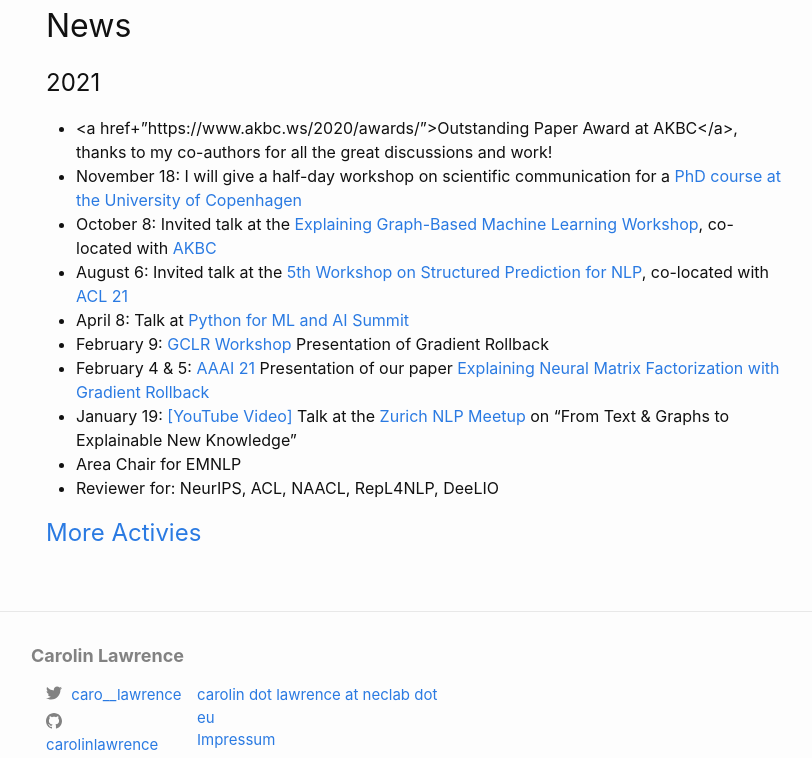
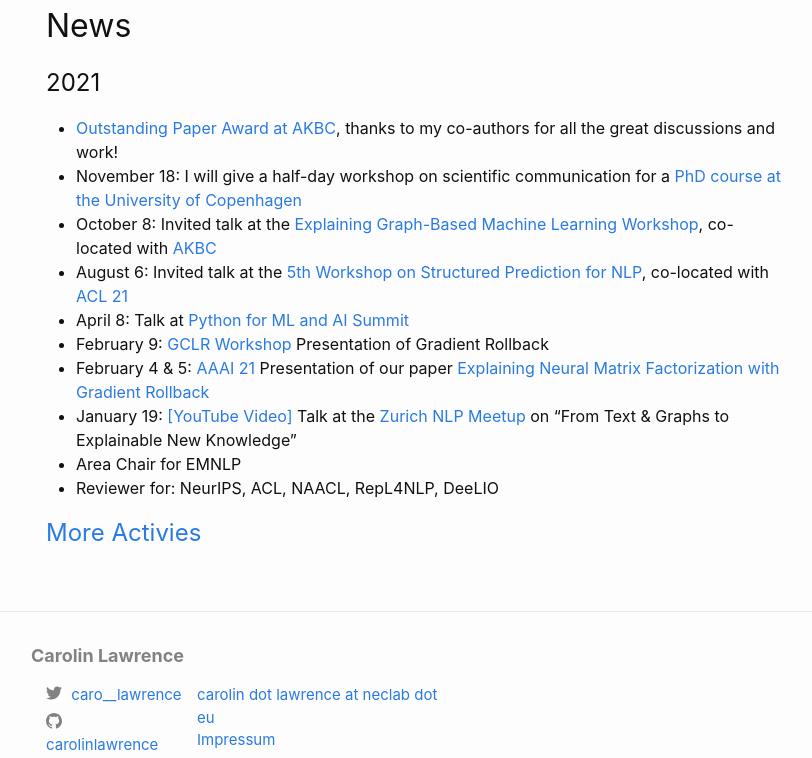
Before and after one commit to carolinlawrence/carolinlawrence.github.io, a Jekyll site: the page built from index.markdown, in a window 1280 px wide and 900 px high, scrolled down 1115 px, cut to the strip 142-900 px from the top of the window. Shown: the whole strip, without its empty margins (224-1036 px from the left). Built offline with Jekyll 4.4.1, drawn with Linux system fonts in a browser that asks for light colours.

Commit message:
Update index.markdown

```diff
--- a/index.markdown
+++ b/index.markdown
@@ -38,7 +38,7 @@ Recently, colleagues and I have developed a method to explain the prediction of
 
 ## News
 # 2021
-* <a href+"https://www.akbc.ws/2020/awards/">Outstanding Paper Award at AKBC</a>, thanks to my co-authors for all the great discussions and work!
+* <a href="https://www.akbc.ws/2020/awards/">Outstanding Paper Award at AKBC</a>, thanks to my co-authors for all the great discussions and work!
 * November 18: I will give a half-day workshop on scientific communication for a <a href="https://en.itu.dk/Research/PhD-Programme/PhD-Courses/PhD-courses-2021/PhD-Course---Communicating-State-of-the-art-NLP-Research-to-a-Broader-Audience">PhD course at the University of Copenhagen</a>
 * October 8: Invited talk at the <a href="https://xgml.github.io/">Explaining Graph-Based Machine Learning Workshop</a>, co-located with <a href="https://www.akbc.ws/2021/">AKBC</a>
 * August 6: Invited talk at the <a href="http://structuredprediction.github.io/SPNLP21/schedule/">5th Workshop on Structured Prediction for NLP</a>, co-located with <a href="https://2021.aclweb.org/">ACL 21</a>
```
